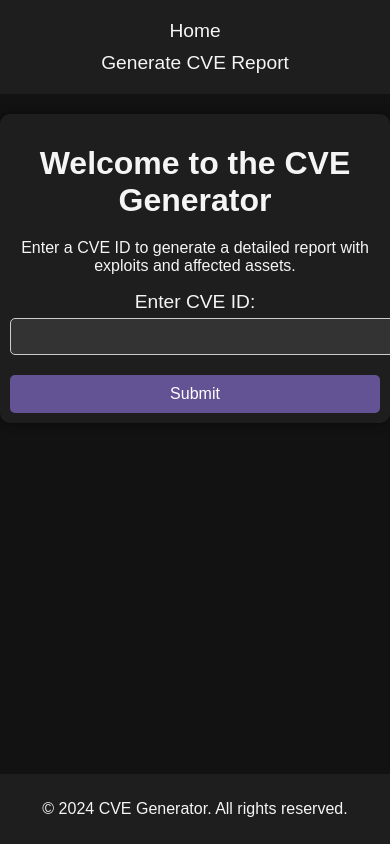
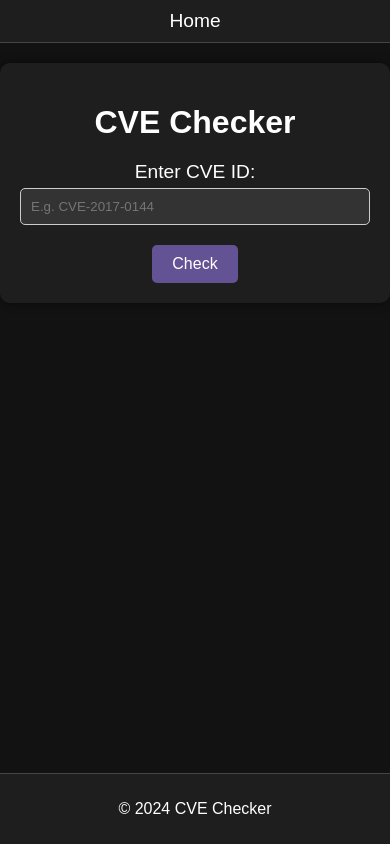
Before and after one commit to Arzumirzeb/CVE_report_Generator, a Flask app: page / in a window 390 px wide; the page is wider, and only the part inside the window is pictured. Run offline with Flask 3, Linux system fonts and the light colour scheme.

Commit message:
adding checker

```diff
--- a/app.py
+++ b/app.py
@@ -1,5 +1,6 @@
 from flask import Flask, render_template, request
 from cve_scraper import get_info
+from check_cve import check_cve
 
 app = Flask(__name__)
 
@@ -7,10 +8,16 @@ app = Flask(__name__)
 def index():
     if request.method == 'POST':
         cve_id = request.form['cve_id']
+        cve_check_result = check_cve(cve_id)
+        if cve_check_result is not True:
+            return render_template('index.html', error=cve_check_result)
+
         info = get_info(cve_id)
-        if not info:
+        if not info or "cve_title" not in info:
             return render_template('index.html', error="No data found for the provided CVE ID.")
+
         return render_template('report.html', **info)
+
     return render_template('index.html')
 
 if __name__ == '__main__':
--- a/static/css/styles.css
+++ b/static/css/styles.css
@@ -2,7 +2,7 @@
 body {
     font-family: Arial, sans-serif;
     background-color: #121212;
-    color: #f5f5f5;
+    color: white;
     margin: 0;
     padding: 0;
 }
@@ -10,12 +10,12 @@ body {
 /* Container Styles */
 .index-container {
     max-width: 600px;
-    margin: 20px auto;
+    margin: 20px auto; /* Center container horizontally */
     padding: 20px;
     background-color: #1e1e1e;
     border-radius: 10px;
     box-shadow: 0 0 10px rgba(0, 0, 0, 0.5);
-    text-align: center;
+    text-align: center; /* Center text within container */
 }
 
 /* Form Styles */
@@ -23,23 +23,17 @@ label {
     display: block;
     margin: 10px 0 5px;
     font-size: 1.2em;
-    color: #f5f5f5;
+    color: #FFFFFF;
 }
 
 input[type="text"] {
-    width: calc(100% - 22px);
+    width: calc(100% - 22px); /* Adjust width to fit padding and border */
     padding: 10px;
     margin-bottom: 20px;
     border: 1px solid #ccc;
     border-radius: 5px;
     background-color: #333;
-    color: #f5f5f5;
-}
-
-input[type="text"]:focus {
-    outline: none;
-    border-color: #645394;
-    background-color: #2c2c2c;
+    color: #FFF;
 }
 
 button {
@@ -53,7 +47,7 @@ button {
 }
 
 button:hover {
-    background-color: #4a3c66;
+    background-color: #51427a;
 }
 
 /* Navigation Styles */
@@ -61,6 +55,7 @@ header {
     background-color: #1e1e1e;
     padding: 10px 0;
     text-align: center;
+    border-bottom: 1px solid #444; /* Added border for header */
 }
 
 nav ul {
@@ -76,7 +71,7 @@ nav ul li {
 
 nav ul li a {
     text-decoration: none;
-    color: #f5f5f5;
+    color: #FFFFFF;
     font-size: 1.2em;
 }
 
@@ -99,20 +94,16 @@ th, td {
 
 th {
     background-color: #333;
-    color: #f5f5f5;
-    text-align: center;
+    color: #FFFFFF;
 }
 
 td {
     background-color: #1e1e1e;
 }
 
-tr:nth-child(even) {
-    background-color: #2c2c2c;
-}
-
+/* Link Styles */
 a {
-    color: #6495ed;
+    color: #1e90ff;
     text-decoration: none;
 }
 
@@ -122,7 +113,7 @@ a:hover {
 
 /* Heading Styles */
 h1, h2, h3 {
-    color: #f5f5f5;
+    color: #FFFFFF;
 }
 
 h1 {
@@ -132,7 +123,7 @@ h1 {
 
 h2 {
     font-size: 1.5em;
-    color: red;
+    color: red; /* For CVSS Score */
 }
 
 h3 {
@@ -150,26 +141,11 @@ h3 {
 /* Footer Styles */
 footer {
     background-color: #1e1e1e;
-    color: #f5f5f5;
+    color: #FFFFFF;
     text-align: center;
     padding: 10px 0;
     position: fixed;
     width: 100%;
     bottom: 0;
+    border-top: 1px solid #444; /* Added border for footer */
 }
-
-/* Responsive Styles */
-@media (max-width: 600px) {
-    .index-container {
-        padding: 10px;
-    }
-
-    input[type="text"], button {
-        width: 100%;
-    }
-
-    nav ul li {
-        display: block;
-        margin: 10px 0;
-    }
-}
--- a/templates/index.html
+++ b/templates/index.html
@@ -1,16 +1,36 @@
-{% extends 'base.html' %}
+<!DOCTYPE html>
+<html lang="en">
+<head>
+    <meta charset="UTF-8">
+    <meta name="viewport" content="width=device-width, initial-scale=1.0">
+    <title>CVE Checker</title>
+    <link rel="stylesheet" href="{{ url_for('static', filename='css/styles.css') }}">
+</head>
+<body>
+    <header>
+        <nav>
+            <ul>
+                <li><a href="/">Home</a></li>
+                <!-- Add other navigation links if needed -->
+            </ul>
+        </nav>
+    </header>
 
-{% block title %}Home - CVE Generator{% endblock %}
+    <div class="index-container">
+        <h1>CVE Checker</h1>
+        <form method="post">
+            <label for="cve_id">Enter CVE ID:</label>
+            <input type="text" id="cve_id" name="cve_id" placeholder="E.g. CVE-2017-0144" required>
+            <button type="submit">Check</button>
+        </form>
 
-{% block content %}
-<div class="index-container">
-    <h1>Welcome to the CVE Generator</h1>
-    <p>Enter a CVE ID to generate a detailed report with exploits and affected assets.</p>
+        {% if error %}
+            <p style="color: red;">{{ error }}</p>
+        {% endif %}
+    </div>
 
-    <form method="POST" action="{{ url_for('index') }}">
-        <label for="cve_id">Enter CVE ID:</label>
-        <input type="text" id="cve_id" name="cve_id" required>
-        <button type="submit">Submit</button>
-    </form>
-</div>
-{% endblock %}
+    <footer>
+        <p>&copy; 2024 CVE Checker</p>
+    </footer>
+</body>
+</html>
```
Also changed, not shown: check_cve.py (added, +34 -0 lines), cve_report.py (added, +102 -0 lines).
